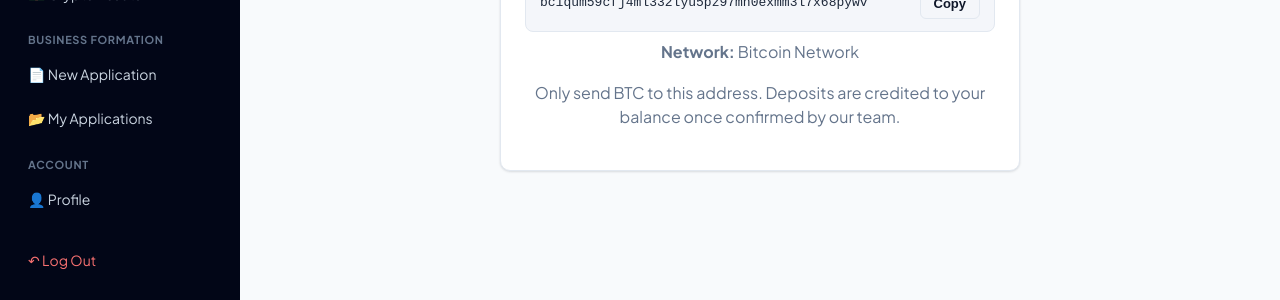
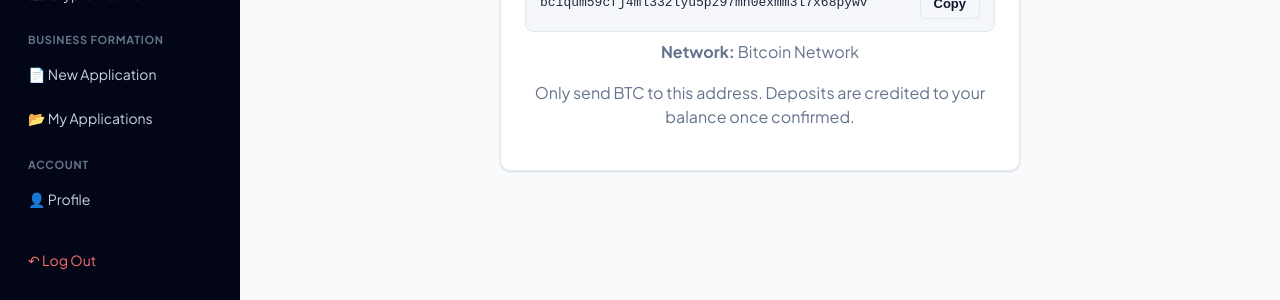
Before and after one commit to olybless89-cyber/decentralized-trust-attorneys, a PHP site: page /receive.php in a window 1280 px wide. Shown: the part 546-846 px from the top of the page. Run offline with PHP 8.4, Linux system fonts and the light colour scheme; the visitor is signed in with stand-in values (Sample User, id 1); data that the repository does not hold is empty; some libraries are stand-ins or nearby versions.

Commit message:
Remove 'by our team' from receive page deposit confirmation copy

```diff
--- a/receive.php
+++ b/receive.php
@@ -40,7 +40,7 @@ require __DIR__ . '/includes/dash_header.php';
   <?php if ($note): ?>
     <p class="hint" style="text-align:center;margin-top:8px"><?= e($note) ?></p>
   <?php endif; ?>
-  <p class="hint" style="text-align:center;margin-top:14px">Only send <?= e($asset) ?> to this address. Deposits are credited to your balance once confirmed by our team.</p>
+  <p class="hint" style="text-align:center;margin-top:14px">Only send <?= e($asset) ?> to this address. Deposits are credited to your balance once confirmed.</p>
 </div>
 
 <script>
```
